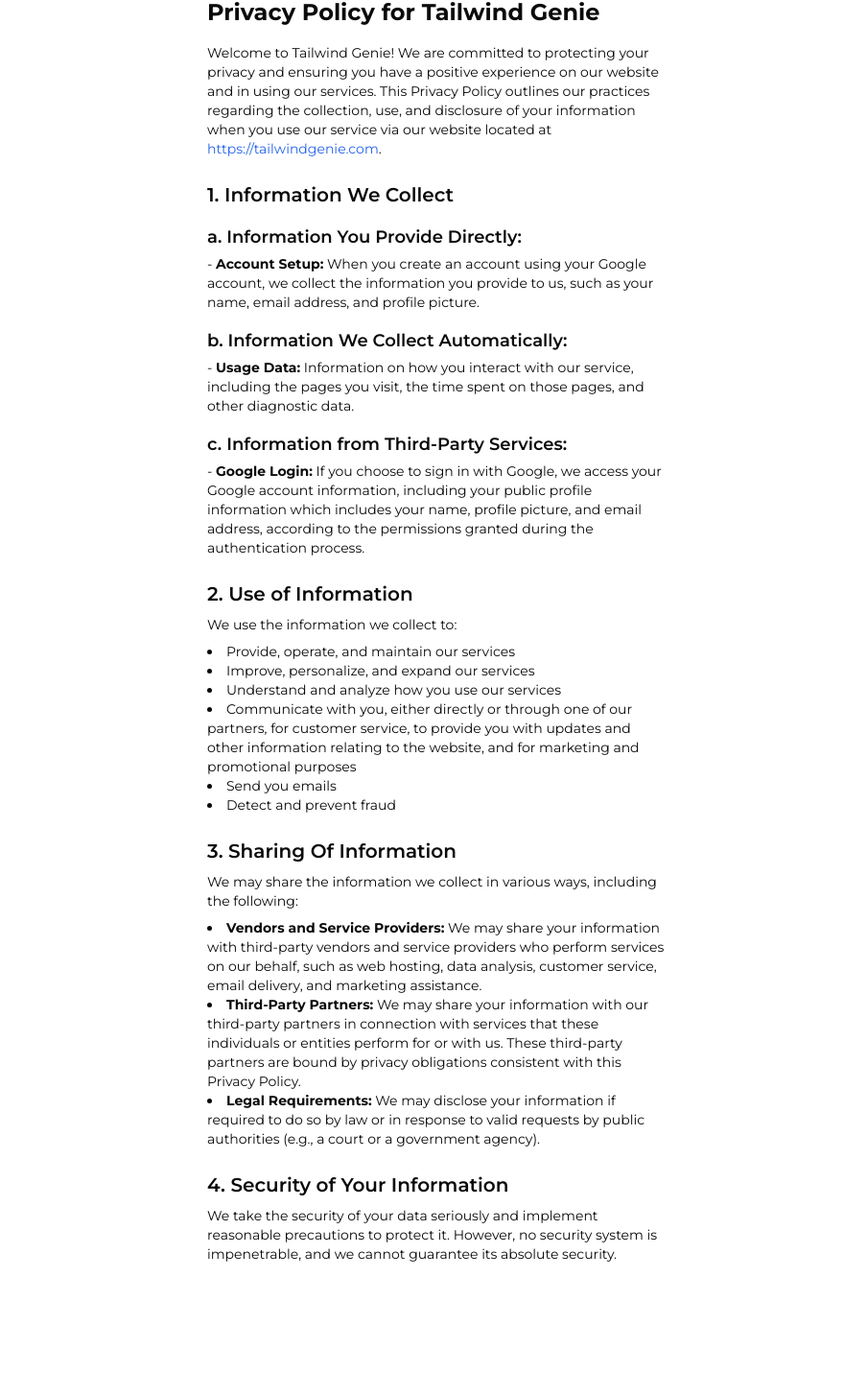
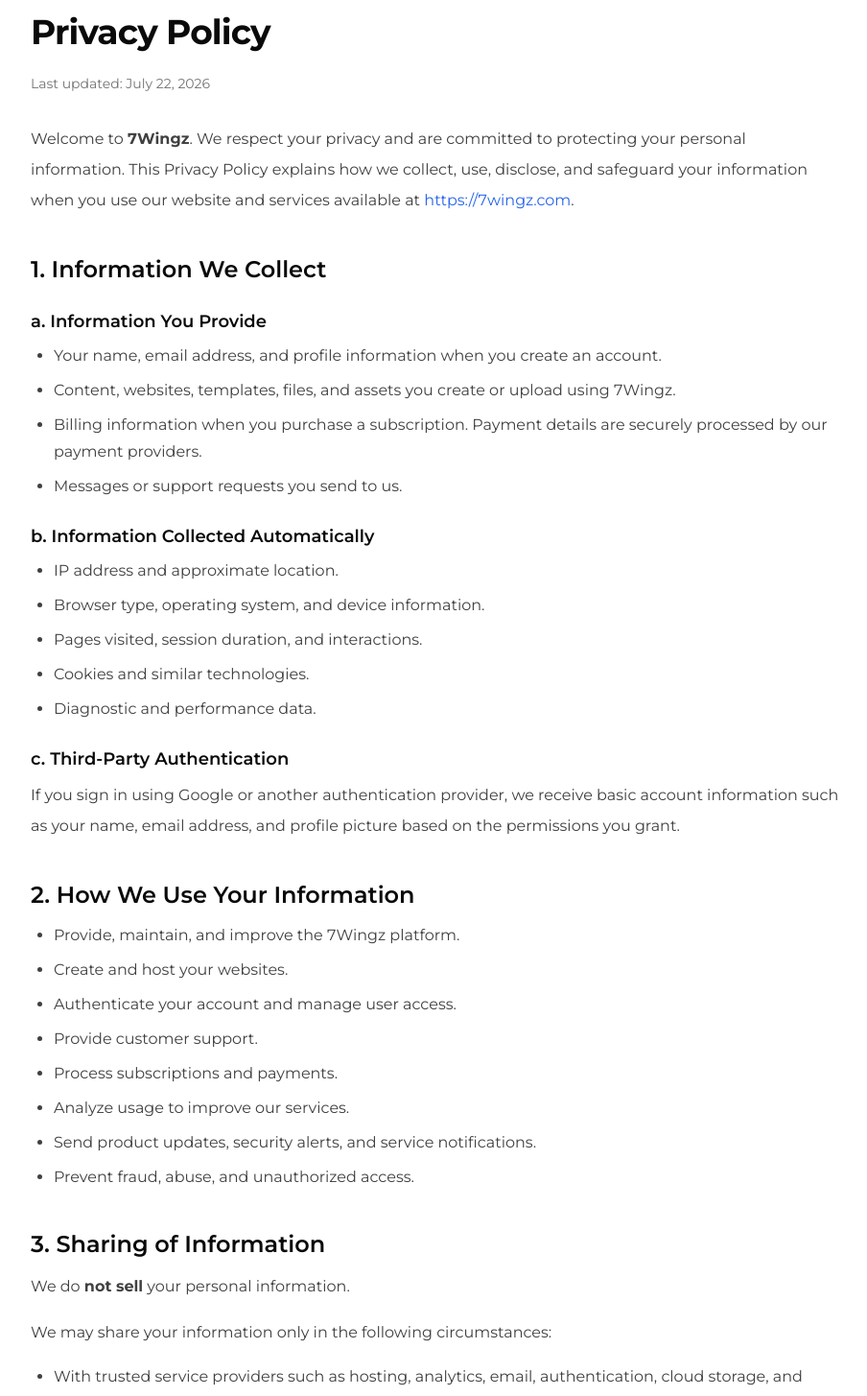
Before and after one commit to anuranjan87/copycat, a Next.js app: page /legal/privacy in a window 1280 px wide. Shown: the part 35-1490 px from the top of the page at 96% size, without its empty margins (184-1088 px from the left). Before the commit the page ends 1392 px from the top, so only its background shows below. Built offline with nearby package versions, Linux system fonts and the light colour scheme.

Commit message:
your commit message here

```diff
--- a/app/legal/privacy/page.tsx
+++ b/app/legal/privacy/page.tsx
@@ -1,34 +1,195 @@
-export default function privacy () {
-    return(
-        <>
-<div className="container mx-auto px-4 py-8 max-w-lg"> {/* Increased width */}
-    <h1 className="text-2xl font-bold mb-4">Privacy Policy for Tailwind Genie</h1> {/* Title */}
-    <p className="mb-4 text-sm">Welcome to Tailwind Genie! We are committed to protecting your privacy and ensuring you have a positive experience on our website and in using our services. This Privacy Policy outlines our practices regarding the collection, use, and disclosure of your information when you use our service via our website located at <a href="https://tailwindgenie.com" className="text-blue-600 hover:underline">https://tailwindgenie.com</a>.</p> {/* Introduction */}
-    <h2 className="text-xl font-semibold mt-6 mb-2">1. Information We Collect</h2> {/* Section title */}
-    <h3 className="text-lg font-semibold mt-4 mb-1">a. Information You Provide Directly:</h3> {/* Subsection title */}
-    <p className="mb-2 text-sm">- <strong>Account Setup:</strong> When you create an account using your Google account, we collect the information you provide to us, such as your name, email address, and profile picture.</p> {/* Account setup */}
-    <h3 className="text-lg font-semibold mt-4 mb-1">b. Information We Collect Automatically:</h3> {/* Subsection title */}
-    <p className="mb-2 text-sm">- <strong>Usage Data:</strong> Information on how you interact with our service, including the pages you visit, the time spent on those pages, and other diagnostic data.</p> {/* Usage data */}
-    <h3 className="text-lg font-semibold mt-4 mb-1">c. Information from Third-Party Services:</h3> {/* Subsection title */}
-    <p className="mb-2 text-sm">- <strong>Google Login:</strong> If you choose to sign in with Google, we access your Google account information, including your public profile information which includes your name, profile picture, and email address, according to the permissions granted during the authentication process.</p> {/* Google login */}
-    <h2 className="text-xl font-semibold mt-6 mb-2">2. Use of Information</h2> {/* Section title */}
-    <p className="mb-2 text-sm">We use the information we collect to:</p> {/* Purpose of information collected */}
-    <ul className="list-disc list-inside mb-4 text-sm"> {/* List of uses */}
-        <li>Provide, operate, and maintain our services</li>
-        <li>Improve, personalize, and expand our services</li>
-        <li>Understand and analyze how you use our services</li>
-        <li>Communicate with you, either directly or through one of our partners, for customer service, to provide you with updates and other information relating to the website, and for marketing and promotional purposes</li>
-        <li>Send you emails</li>
-        <li>Detect and prevent fraud</li>
-    </ul>
-    <h2 className="text-xl font-semibold mt-6 mb-2">3. Sharing Of Information</h2> {/* Section title */}
-    <p className="mb-2 text-sm">We may share the information we collect in various ways, including the following:</p> {/* Sharing information */}
-    <ul className="list-disc list-inside mb-4 text-sm"> {/* List of sharing options */}
-        <li><strong>Vendors and Service Providers:</strong> We may share your information with third-party vendors and service providers who perform services on our behalf, such as web hosting, data analysis, customer service, email delivery, and marketing assistance.</li>
-        <li><strong>Third-Party Partners:</strong> We may share your information with our third-party partners in connection with services that these individuals or entities perform for or with us. These third-party partners are bound by privacy obligations consistent with this Privacy Policy.</li>
-        <li><strong>Legal Requirements:</strong> We may disclose your information if required to do so by law or in response to valid requests by public authorities (e.g., a court or a government agency).</li>
-    </ul>
-    <h2 className="text-xl font-semibold mt-6 mb-2">4. Security of Your Information</h2> {/* Section title */}
-    <p className="mb-2 text-sm">We take the security of your data seriously and implement reasonable precautions to protect it. However, no security system is impenetrable, and we cannot guarantee its absolute security.</p> {/* Security statement */}
-</div> </>)
+export default function Privacy() {
+  return (
+    <div className="container mx-auto max-w-4xl px-6 py-12">
+      <h1 className="mb-6 text-4xl font-bold tracking-tight">
+        Privacy Policy
+      </h1>
+
+      <p className="mb-8 text-sm text-neutral-500">
+        Last updated: July 22, 2026
+      </p>
+
+      <p className="mb-8 leading-8 text-neutral-700 dark:text-neutral-300">
+        Welcome to <strong>7Wingz</strong>. We respect your privacy and are
+        committed to protecting your personal information. This Privacy Policy
+        explains how we collect, use, disclose, and safeguard your information
+        when you use our website and services available at{" "}
+        <a
+          href="https://7wingz.com"
+          className="text-blue-600 hover:underline"
+        >
+          https://7wingz.com
+        </a>
+        .
+      </p>
+
+      <h2 className="mb-3 mt-10 text-2xl font-semibold">
+        1. Information We Collect
+      </h2>
+
+      <h3 className="mb-2 mt-6 text-lg font-semibold">
+        a. Information You Provide
+      </h3>
+
+      <ul className="list-disc space-y-2 pl-6 leading-7 text-neutral-700 dark:text-neutral-300">
+        <li>
+          Your name, email address, and profile information when you create an
+          account.
+        </li>
+        <li>
+          Content, websites, templates, files, and assets you create or upload
+          using 7Wingz.
+        </li>
+        <li>
+          Billing information when you purchase a subscription. Payment details
+          are securely processed by our payment providers.
+        </li>
+        <li>Messages or support requests you send to us.</li>
+      </ul>
+
+      <h3 className="mb-2 mt-6 text-lg font-semibold">
+        b. Information Collected Automatically
+      </h3>
+
+      <ul className="list-disc space-y-2 pl-6 leading-7 text-neutral-700 dark:text-neutral-300">
+        <li>IP address and approximate location.</li>
+        <li>Browser type, operating system, and device information.</li>
+        <li>Pages visited, session duration, and interactions.</li>
+        <li>Cookies and similar technologies.</li>
+        <li>Diagnostic and performance data.</li>
+      </ul>
+
+      <h3 className="mb-2 mt-6 text-lg font-semibold">
+        c. Third-Party Authentication
+      </h3>
+
+      <p className="leading-8 text-neutral-700 dark:text-neutral-300">
+        If you sign in using Google or another authentication provider, we
+        receive basic account information such as your name, email address, and
+        profile picture based on the permissions you grant.
+      </p>
+
+      <h2 className="mb-3 mt-10 text-2xl font-semibold">
+        2. How We Use Your Information
+      </h2>
+
+      <ul className="list-disc space-y-2 pl-6 leading-7 text-neutral-700 dark:text-neutral-300">
+        <li>Provide, maintain, and improve the 7Wingz platform.</li>
+        <li>Create and host your websites.</li>
+        <li>Authenticate your account and manage user access.</li>
+        <li>Provide customer support.</li>
+        <li>Process subscriptions and payments.</li>
+        <li>Analyze usage to improve our services.</li>
+        <li>Send product updates, security alerts, and service notifications.</li>
+        <li>Prevent fraud, abuse, and unauthorized access.</li>
+      </ul>
+
+      <h2 className="mb-3 mt-10 text-2xl font-semibold">
+        3. Sharing of Information
+      </h2>
+
+      <p className="mb-4 leading-8 text-neutral-700 dark:text-neutral-300">
+        We do <strong>not sell</strong> your personal information.
+      </p>
+
+      <p className="mb-4 leading-8 text-neutral-700 dark:text-neutral-300">
+        We may share your information only in the following circumstances:
+      </p>
+
+      <ul className="list-disc space-y-2 pl-6 leading-7 text-neutral-700 dark:text-neutral-300">
+        <li>
+          With trusted service providers such as hosting, analytics, email,
+          authentication, cloud storage, and payment processors.
+        </li>
+        <li>To comply with legal obligations or valid legal requests.</li>
+        <li>
+          To protect the rights, security, and property of 7Wingz and its users.
+        </li>
+        <li>
+          As part of a merger, acquisition, or transfer of business assets.
+        </li>
+      </ul>
+
+      <h2 className="mb-3 mt-10 text-2xl font-semibold">
+        4. Cookies and Tracking Technologies
+      </h2>
+
+      <p className="leading-8 text-neutral-700 dark:text-neutral-300">
+        We use cookies and similar technologies to keep you signed in, remember
+        your preferences, analyze website traffic, and improve your experience.
+        You can control cookies through your browser settings.
+      </p>
+
+      <h2 className="mb-3 mt-10 text-2xl font-semibold">
+        5. Data Security
+      </h2>
+
+      <p className="leading-8 text-neutral-700 dark:text-neutral-300">
+        We implement reasonable technical and organizational safeguards to
+        protect your information. While we strive to use commercially acceptable
+        means to protect your data, no method of transmission over the Internet
+        or electronic storage is completely secure.
+      </p>
+
+      <h2 className="mb-3 mt-10 text-2xl font-semibold">
+        6. Data Retention
+      </h2>
+
+      <p className="leading-8 text-neutral-700 dark:text-neutral-300">
+        We retain your information only as long as necessary to provide our
+        services, comply with legal obligations, resolve disputes, and enforce
+        our agreements.
+      </p>
+
+      <h2 className="mb-3 mt-10 text-2xl font-semibold">
+        7. Your Rights
+      </h2>
+
+      <p className="mb-4 leading-8 text-neutral-700 dark:text-neutral-300">
+        Depending on your location, you may have the right to:
+      </p>
+
+      <ul className="list-disc space-y-2 pl-6 leading-7 text-neutral-700 dark:text-neutral-300">
+        <li>Access your personal information.</li>
+        <li>Correct inaccurate information.</li>
+        <li>Delete your account and associated data.</li>
+        <li>Request a copy of your personal information.</li>
+        <li>Object to or restrict certain data processing activities.</li>
+      </ul>
+
+      <h2 className="mb-3 mt-10 text-2xl font-semibold">
+        8. Children's Privacy
+      </h2>
+
+      <p className="leading-8 text-neutral-700 dark:text-neutral-300">
+        7Wingz is not intended for children under the age of 13, and we do not
+        knowingly collect personal information from children.
+      </p>
+
+      <h2 className="mb-3 mt-10 text-2xl font-semibold">
+        9. Changes to This Privacy Policy
+      </h2>
+
+      <p className="leading-8 text-neutral-700 dark:text-neutral-300">
+        We may update this Privacy Policy from time to time. Any updates will be
+        posted on this page with a revised "Last updated" date.
+      </p>
+
+      <h2 className="mb-3 mt-10 text-2xl font-semibold">
+        10. Contact Us
+      </h2>
+
+      <p className="leading-8 text-neutral-700 dark:text-neutral-300">
+        If you have any questions about this Privacy Policy, please contact us
+        at{" "}
+        <a
+          href="mailto:sales@7wingz.com"
+          className="text-blue-600 hover:underline"
+        >
+          support@7wingz.com
+        </a>
+        .
+      </p>
+    </div>
+  );
 }
--- a/app/legal/support/page.tsx
+++ b/app/legal/support/page.tsx
@@ -7,7 +7,7 @@
     <h2 className="text-xs font-semibold text-gray-800 mb-2">1. Getting Started</h2> {/* Section title with extra small font */}
     <p className="text-gray-600 mb-4 text-xs">To get started with our product, please refer to our user guide available on our website.</p> {/* Getting started information */}
     <h2 className="text-xs font-semibold text-gray-800 mb-2">2. Frequently Asked Questions</h2> {/* Section title with extra small font */}
-    <p className="text-gray-600 mb-4 text-xs">Check our FAQ section for answers to common questions about our services and troubleshooting tips.</p> {/* FAQ information */}
+    <p className="text-gray-600 mb-4 text-xs">Check our <a href="/docs" className="text-blue-500">Documentation</a> section for answers to common questions about our services and troubleshooting tips.</p> {/* FAQ information */}
     <h2 className="text-xs font-semibold text-gray-800 mb-2">3. Contact Support</h2> {/* Section title with extra small font */}
     <p className="text-gray-600 mb-4 text-xs">If you need further assistance, please reach out to our support team at anuranjan.pgp2013@iimkashipur.ac.in.</p> {/* Contact support information */}
     <h2 className="text-xs font-semibold text-gray-800 mb-2">4. Live Chat</h2> {/* Section title with extra small font */}
--- a/app/legal/terms/page.tsx
+++ b/app/legal/terms/page.tsx
@@ -6,7 +6,7 @@
         <div className="bg-gray-100 py-16 px-4">
           <div className="max-w-3xl mx-auto bg-white p-8 rounded-lg shadow-lg">
             <h1 className="text-2xl font-bold text-gray-900 mb-4">Terms & Conditions</h1>
-            <p className="text-gray-600 mb-4">Last updated on Aug 5th 2024</p>
+            <p className="text-gray-600 mb-4">Last updated on July 5th 2026</p>
 
             <h2 className="text-xl font-semibold text-gray-800 mb-2">1. Introduction</h2>
             <p className="text-gray-600 mb-4">For the purpose of these Terms and Conditions, The term "we", "us", "our" used anywhere on this page shall mean ANURANJAN TIRKEY, whose registered/operational office is 857/10, Dhanora Road, Saraswati Kunj East, Risali Durg CHHATTISGARH 490006. "you", “your”, "user", “visitor” shall mean any natural or legal person who is visiting our website and/or agreed to purchase from us.</p>
```
Also changed, not shown: app/lander/page.tsx (+4 -4 lines).
